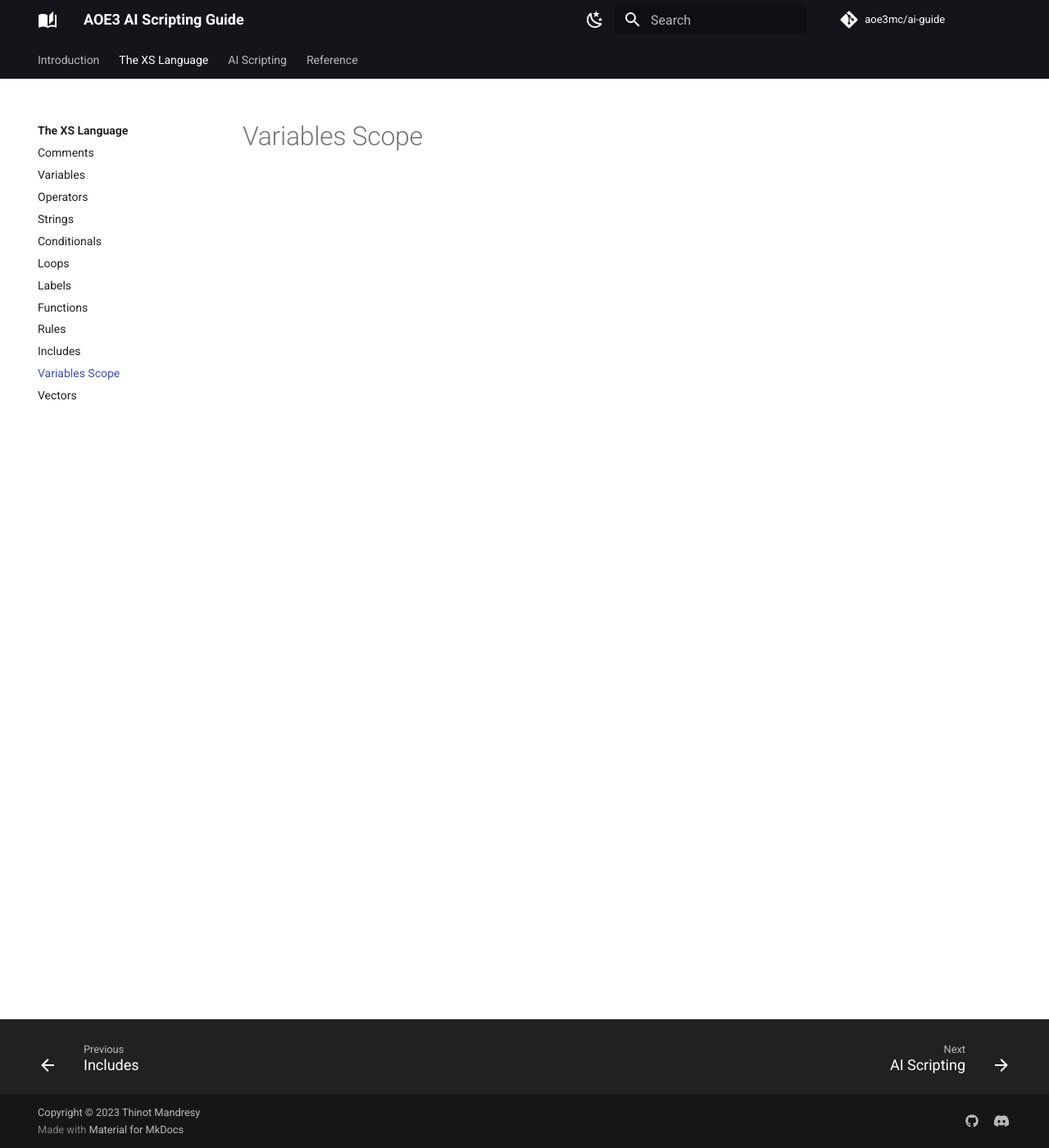
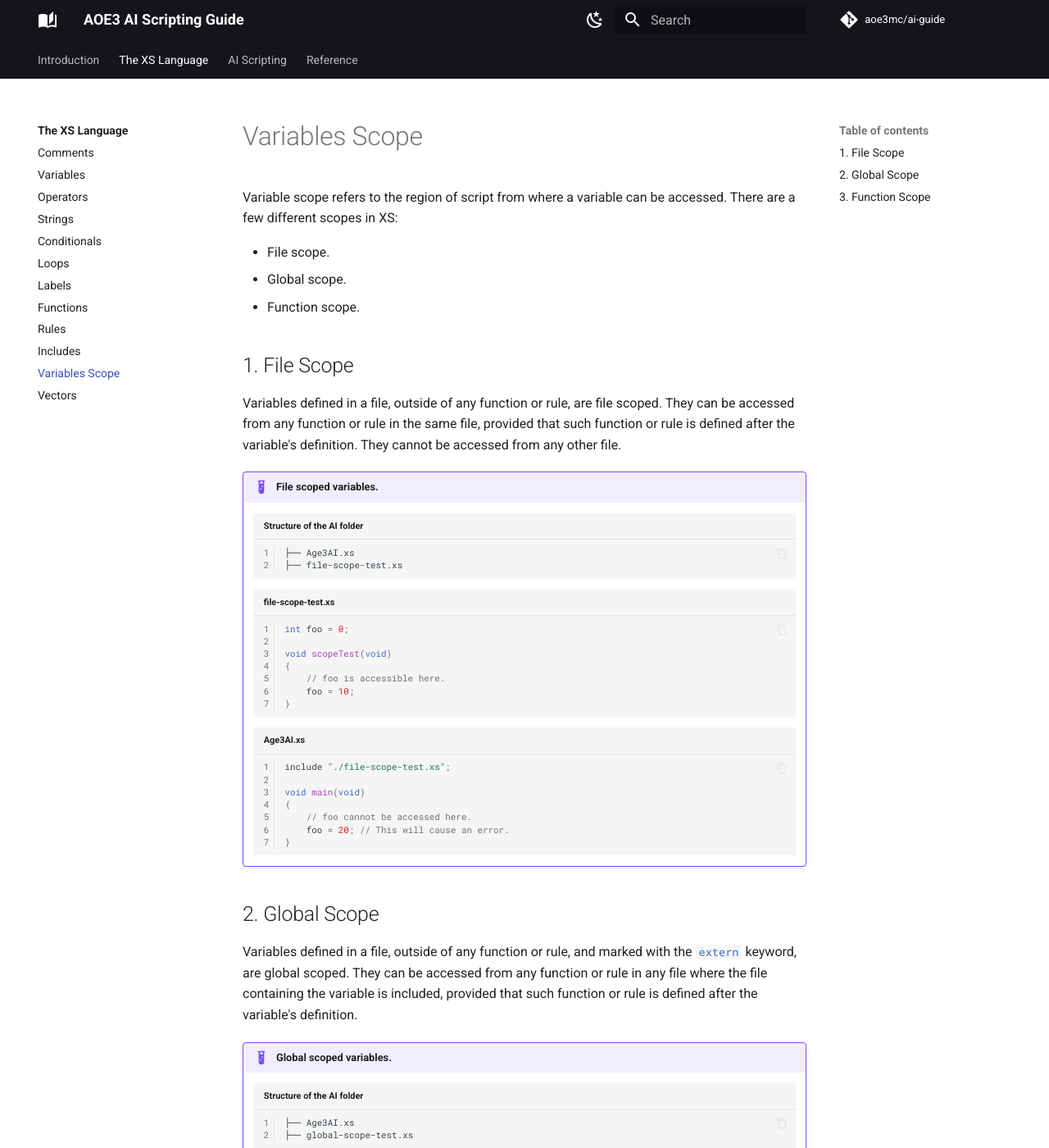
Before and after one commit to aoe3mc/ai-guide, an MkDocs documentation site: the page built from docs/xs/variables-scope.md, in a window 1280 px wide and 1400 px high. Shown: the whole window at 82% size. Built offline with MkDocs 1.6.1 and Material for MkDocs 9.7.7, drawn with Linux system fonts in a browser that asks for light colours; comment, search, counter and statistics services are not loaded; some of the changed text lies outside the part shown.

Commit message:
Done: variables scope

````diff
--- a/docs/xs/variables-scope.md
+++ b/docs/xs/variables-scope.md
@@ -1 +1,100 @@
 # Variables Scope
+
+Variable scope refers to the region of script from where a variable can be
+accessed. There are a few different scopes in XS:
+
+- File scope.
+- Global scope.
+- Function scope.
+
+## 1. File Scope
+
+Variables defined in a file, outside of any function or rule, are file scoped.
+They can be accessed from any function or rule in the same file, provided that
+such function or rule is defined after the variable's definition. They cannot
+be accessed from any other file.
+
+!!! example "File scoped variables."
+
+    ```text title="Structure of the AI folder"
+    ├── Age3AI.xs
+    ├── file-scope-test.xs
+    ```
+
+    ```cpp title="file-scope-test.xs"
+    int foo = 0;
+
+    void scopeTest(void)
+    {
+        // foo is accessible here.
+        foo = 10;
+    }
+    ```
+
+    ```cpp title="Age3AI.xs"
+    include "./file-scope-test.xs";
+
+    void main(void)
+    {
+        // foo cannot be accessed here.
+        foo = 20; // This will cause an error.
+    }
+    ```
+
+## 2. Global Scope
+
+Variables defined in a file, outside of any function or rule, and marked with
+the `#!cpp extern` keyword, are global scoped. They can be accessed from
+any function or rule in any file where the file containing the variable is
+included, provided that such function or rule is defined after the variable's
+definition.
+
+!!! example "Global scoped variables."
+
+    ```text title="Structure of the AI folder"
+    ├── Age3AI.xs
+    ├── global-scope-test.xs
+    ```
+
+    ```cpp title="global-scope-test.xs"
+    extern int foo = 0;
+
+    void scopeTest(void)
+    {
+        // foo is accessible here.
+        foo = 10;
+    }
+    ```
+
+    ```cpp title="Age3AI.xs"
+    include "./global-scope-test.xs";
+
+    void main(void)
+    {
+        // foo is accessible here.
+        foo = 20;
+    }
+    ```
+
+## 3. Function Scope
+
+Variables defined inside a function are function scoped. They can only be
+accessed from within the function.
+
+!!! example "Function scoped variables."
+
+    ```cpp title="Age3AI.xs"
+    void scopeTest(void)
+    {
+        int foo = 0;
+
+        // foo is accessible here.
+        foo = 10;
+    }
+
+    void main(void)
+    {
+        // foo cannot be accessed here.
+        foo = 20; // This will cause an error.
+    }
+    ```
````
